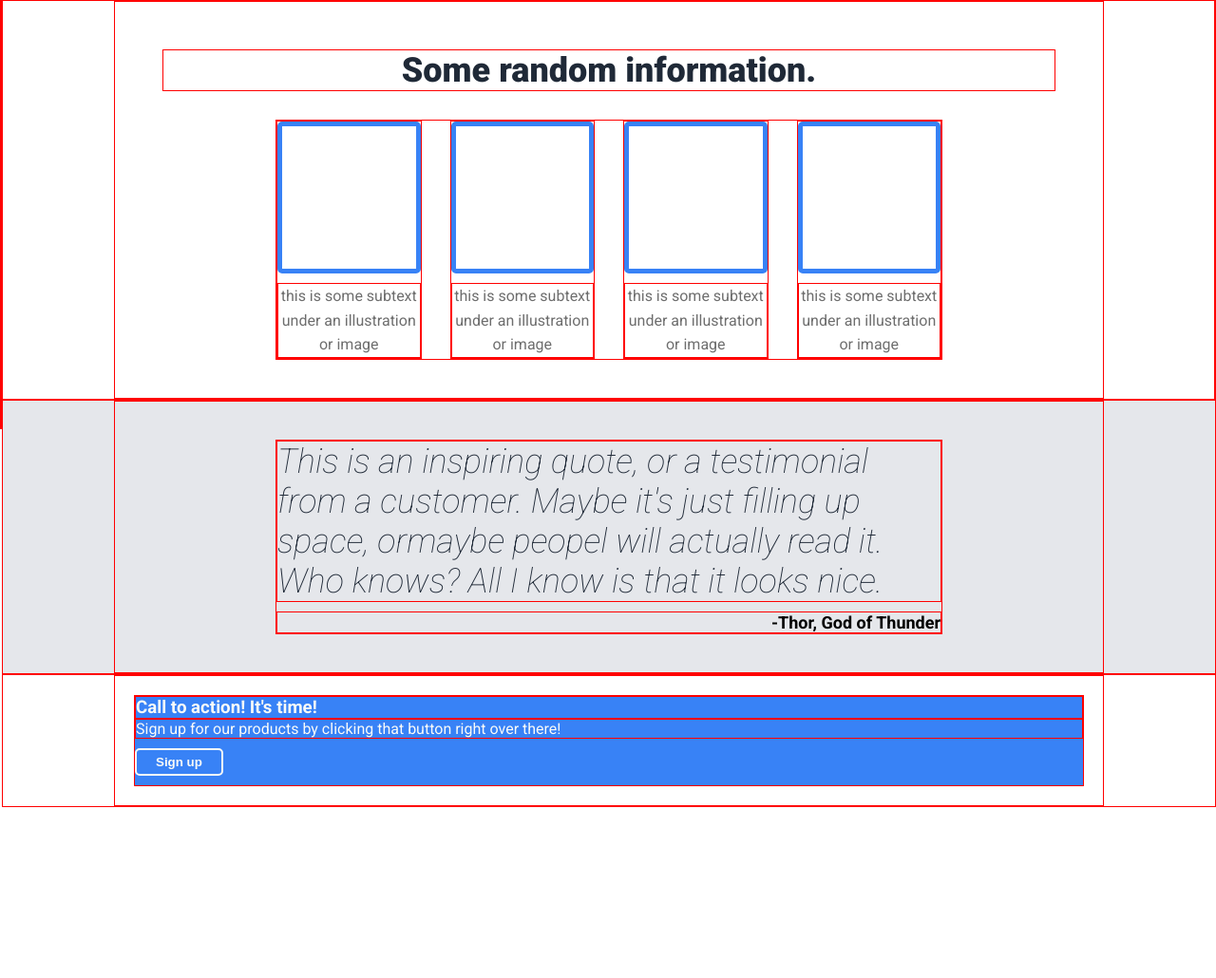
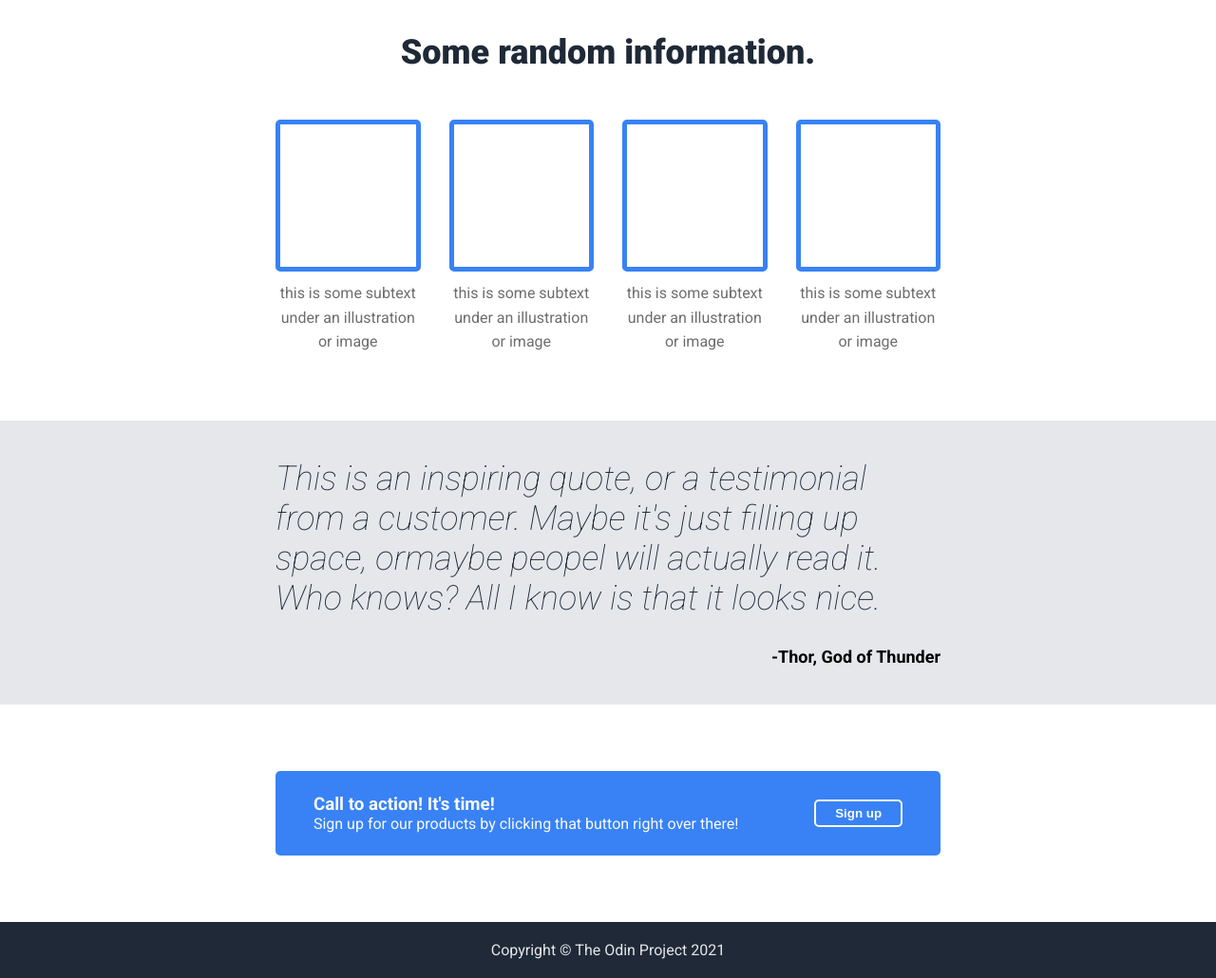
Before and after one commit to abbate33/landing-page, a plain HTML site: page index.html in a window 1280 px wide. Shown: the part 352-1382 px from the top of the page at 95% size. Before the commit the page ends 1202 px from the top, so only its background shows below. Drawn offline with Linux system fonts and the light colour scheme.

Commit message:
Edit HTML and CSS for CTA section, footer.

```diff
--- a/index.html
+++ b/index.html
@@ -75,23 +75,25 @@
             </div>
         </section>
 
-    <!-- This section is for the sign up button  -->
-
         <section class="cta">
             <div class="container">
                 <div id="cta-prompt">
-                    <h3>Call to action! It's time!</h3>
-                    <p>Sign up for our products by clicking that button right over there!</p>
-                    <button>Sign up</button>
+                    <div>
+                        <h3>Call to action! It's time!</h3>
+                        <p>Sign up for our products by clicking that button right over there!</p>
+                    </div>
+                    <div>
+                        <button>Sign up</button>
+                    </div>
                 </div>
             </div>
         </section>
 
-        <!-- <footer class="footer">
+        <footer class="footer">
             <div class="container">
                 <p>Copyright &copy; The Odin Project 2021</p>
             </div>
-        </footer> -->
+        </footer>
 
     </body>
 </html>
--- a/styles.css
+++ b/styles.css
@@ -1,5 +1,5 @@
 * {
-    border: 1px solid red;
+    /* border: 1px solid red; */
     margin: 0;
     padding: 0;
 }
@@ -107,8 +107,7 @@ button {
     justify-content: center;
     gap: 30px;
     max-width: 700px;
-    margin: 0 auto;
-    margin-bottom: 20px;
+    margin: 50px auto;
 }
 
 .card {
@@ -137,7 +136,7 @@ button {
     font-style: italic;
     font-weight: lighter;
     color: #1f2937;
-    margin-bottom: 10px;
+    margin-bottom: 30px;
 }
 
 #quote-author {
@@ -154,9 +153,28 @@ button {
 #cta-prompt {
     background-color: #3882f6;
     color: #f9faf8;
+    display: flex;
+    justify-content: space-around;
+    align-items: center;
+    max-width: 700px;
+    margin: 20px auto;
+    border-radius: 5px;
 }
 
 #cta-prompt button {
     border: 2px solid #f9faf8;
     border-radius: 5px;
 }
+
+#cta-prompt div {
+    padding: 20px 0;
+}
+
+.footer .container p {
+    color: #e5e7eb;
+    text-align: center;
+}
+
+.container #cta-prompt {
+    margin: 50px auto;
+}
```
